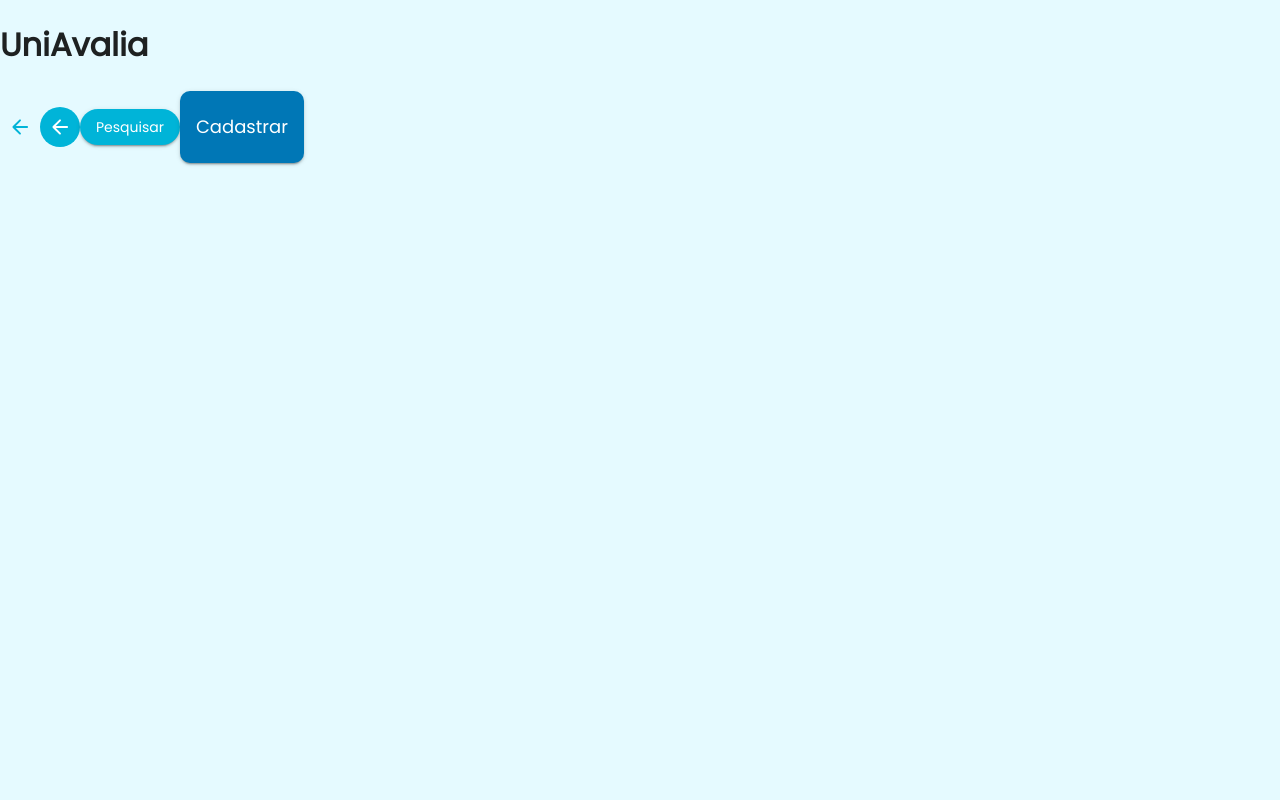
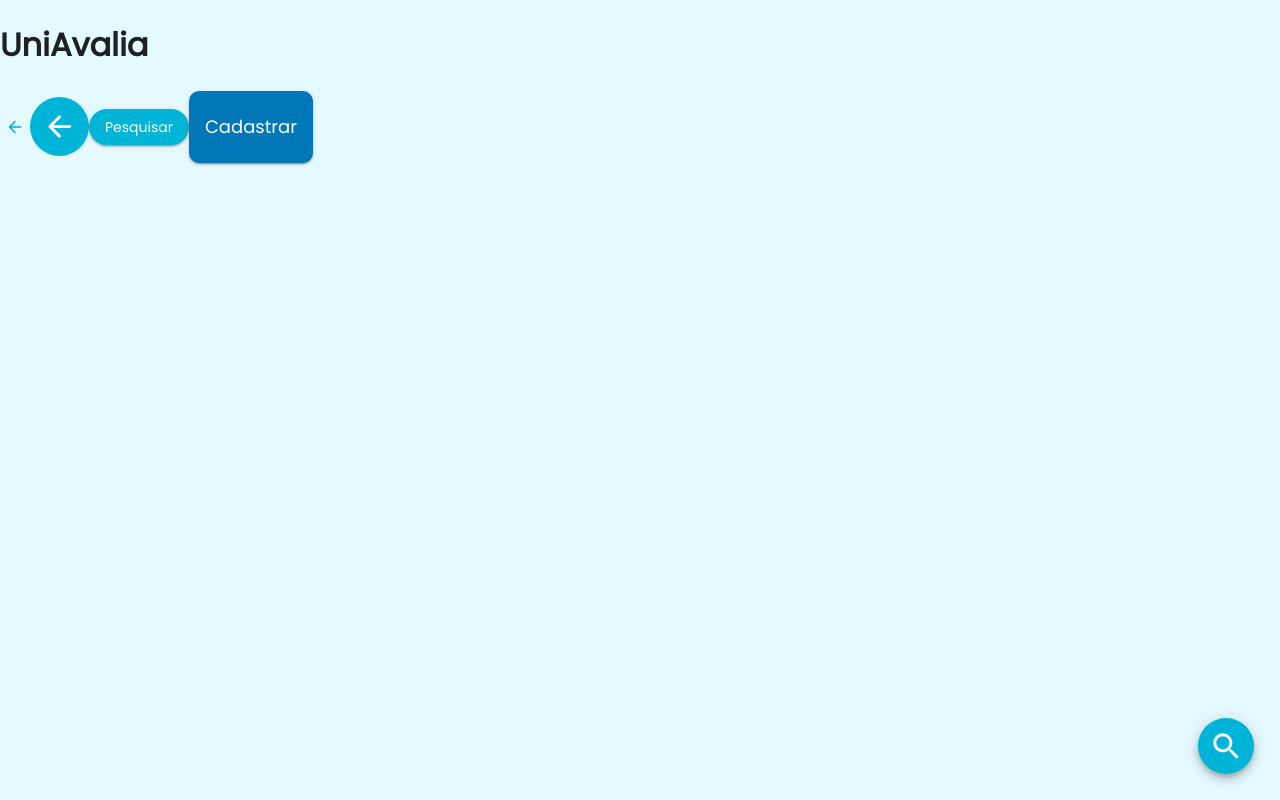
Before and after one commit to Barbosa885/UniAvalia-front, a Next.js app: page / in a window 1280 px wide. Built offline with nearby package versions, Linux system fonts and the light colour scheme.

Commit message:
feat: Add FAB and use size prop on icon

```diff
--- /dev/null
+++ b/src/components/FloatingButton/index.tsx
@@ -0,0 +1,22 @@
+import { Fab, FabProps, SvgIcon } from '@mui/material'
+
+export type FloatingButtonProps = FabProps & {
+  Icon: typeof SvgIcon
+  size: 'small' | 'medium' | 'large'
+}
+
+export const FloatingButton = ({
+  Icon,
+  style,
+  ...props
+}: FloatingButtonProps): JSX.Element => {
+  return (
+    <Fab
+      color="primary"
+      style={{ position: 'absolute', right: '2vw', bottom: '2vw', ...style }}
+      {...props}
+    >
+      <Icon fontSize={props.size} />
+    </Fab>
+  )
+}
--- a/src/components/IconButton/index.tsx
+++ b/src/components/IconButton/index.tsx
@@ -9,6 +9,7 @@ import Link from 'next/link'
 export type IconButtonProps = MuiIconButtonProps & {
   Icon: typeof MuiSvgIcon
   filled?: boolean
+  size: 'small' | 'medium' | 'large'
 }
 
 const FilledIconButton = styled(MuiIconButton)(({ theme }) => ({
@@ -28,7 +29,7 @@ export const IconButton = ({
 
   return (
     <Component LinkComponent={Link} {...props}>
-      <Icon />
+      <Icon fontSize={props.size} />
     </Component>
   )
 }
--- a/src/pages/index.tsx
+++ b/src/pages/index.tsx
@@ -1,18 +1,25 @@
-import { ArrowBackRounded } from '@mui/icons-material'
+import { ArrowBackRounded, SearchRounded } from '@mui/icons-material'
 
 import { Button } from '../components/Button'
+import { FloatingButton } from '../components/FloatingButton'
 import { IconButton } from '../components/IconButton'
 
 export default function Home(): JSX.Element {
   return (
     <>
       <h1 className="text-8xl">UniAvalia</h1>
-      <IconButton color="primary" Icon={ArrowBackRounded} />
-      <IconButton color="secondary" Icon={ArrowBackRounded} filled />
+      <IconButton size="small" color="primary" Icon={ArrowBackRounded} />
+      <IconButton
+        size="large"
+        color="secondary"
+        Icon={ArrowBackRounded}
+        filled
+      />
       <Button rounded href="/search">
         Pesquisar
       </Button>
       <Button color="secondary">Cadastrar</Button>
+      <FloatingButton size="large" Icon={SearchRounded} />
     </>
   )
 }
```
